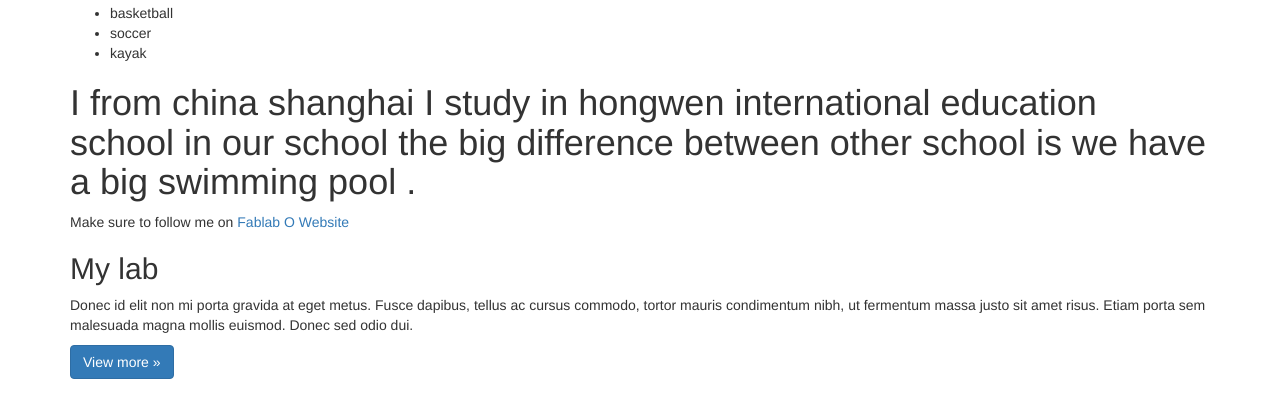
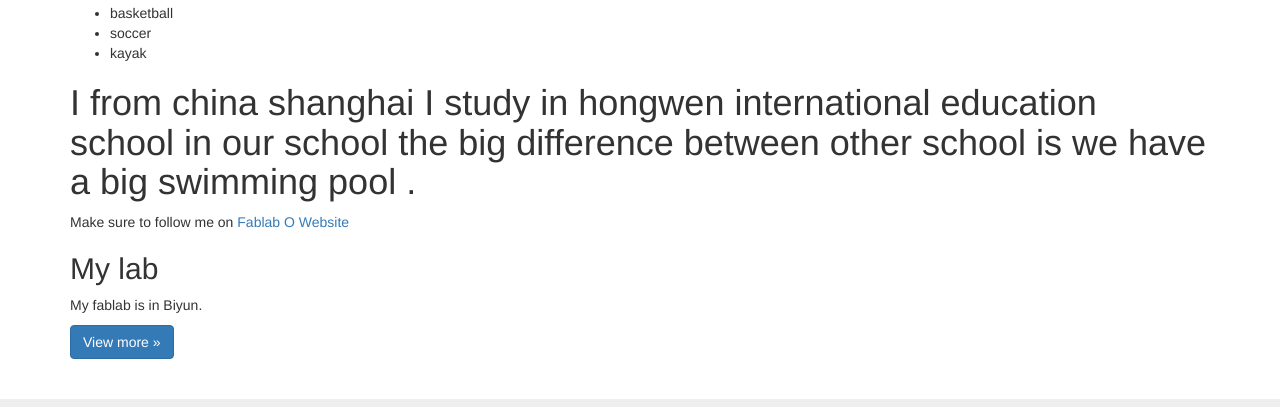
Before and after one commit to AlLen-bit/AlLen-bit.github.io, a plain HTML site: page index.html in a window 1280 px wide. Shown: the part 873-1280 px from the top of the page. Drawn offline with Linux system fonts and the light colour scheme; files that its build step writes are made by us from their sources; files whose address does not match are found by name.

Commit message:
edit index

```diff
--- a/index.html
+++ b/index.html
@@ -95,7 +95,7 @@
 
 
         <h2>My lab</h2>
-          <p>Donec id elit non mi porta gravida at eget metus. Fusce dapibus, tellus ac cursus commodo, tortor mauris condimentum nibh, ut fermentum massa justo sit amet risus. Etiam porta sem malesuada magna mollis euismod. Donec sed odio dui. </p>
+          <p>My fablab is in Biyun. </p>
           <p><a class="btn btn-primary" href="https://fablabo.com/" role="button">View more &raquo;</a></p>
 
 
```
